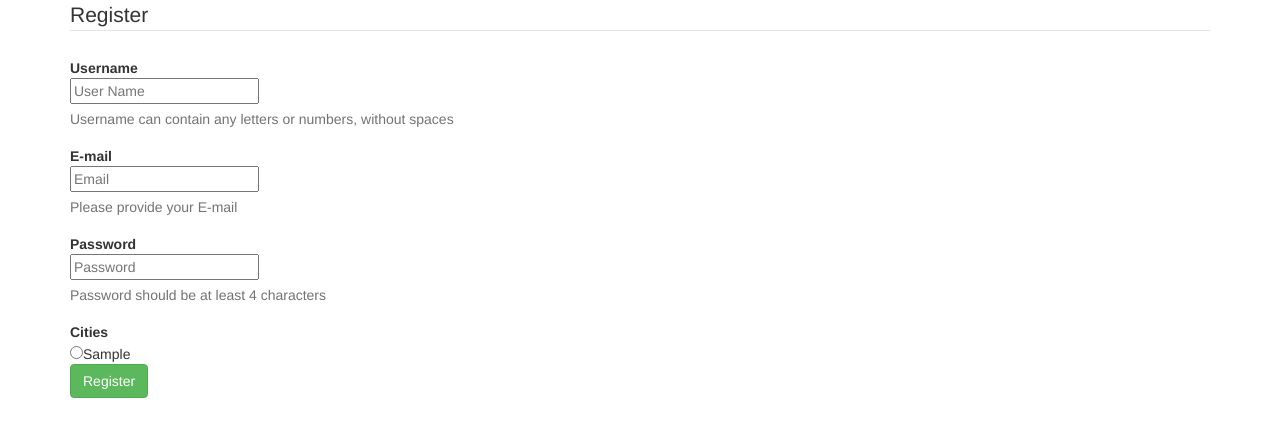
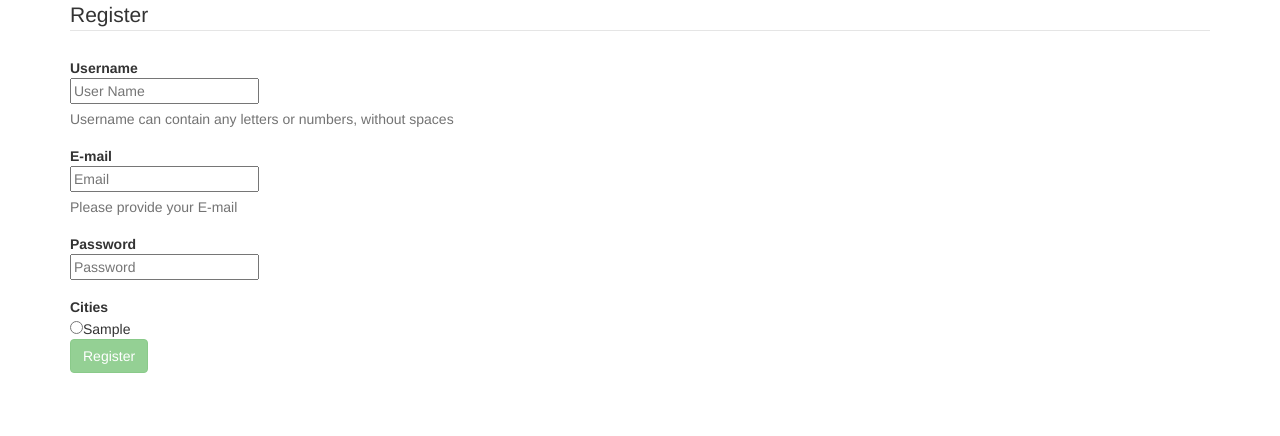
Before and after one commit to CodeKul/ANG2017624-ANGULAR, an Angular app: page / in a window 1280 px wide. Shown: the top 436 px of the page. Built offline with nearby package versions, Linux system fonts and the light colour scheme.

Commit message:
forms: data driven custom validators

```diff
--- a/src/app/forms/data-driven.component.html
+++ b/src/app/forms/data-driven.component.html
@@ -13,7 +13,7 @@
           class="input-xlarge"
           formControlName="usNm">
 
-        <p class="help-block" >Username can contain any letters or numbers, without spaces</p>
+        <p class="help-block" *ngIf="formGroup.controls.usNm.invalid">Username can contain any letters or numbers, without spaces</p>
       </div>
     </div>
 
@@ -27,7 +27,7 @@
           class="input-xlarge"
           formControlName="eml">
 
-        <p class="help-block">Please provide your E-mail</p>
+        <p class="help-block" *ngIf="formGroup.controls.eml.invalid">Please provide your E-mail</p>
       </div>
     </div>
 
@@ -40,7 +40,7 @@
           placeholder="Password"
           class="input-xlarge"
           formControlName="pwd">
-        <p class="help-block">Password should be at least 4 characters</p>
+        <p class="help-block" *ngIf="formGroup.controls.pwd.invalid">{{formGroup.controls.pwd.errors.err}}</p>
       </div>
     </div>
 
@@ -56,7 +56,7 @@
     <div class="control-group">
       <!-- Button -->
       <div class="controls">
-        <button type="submit" class="btn btn-success">Register</button>
+        <button [disabled]="formGroup.invalid" type="submit" class="btn btn-success">Register</button>
       </div>
     </div>
   </fieldset>
--- a/src/app/forms/data-driven.component.ts
+++ b/src/app/forms/data-driven.component.ts
@@ -1,5 +1,5 @@
 import { Component, OnInit } from '@angular/core';
-import { FormBuilder, FormGroup } from '@angular/forms';
+import { FormBuilder, FormGroup, Validators, ValidatorFn, AbstractControl } from '@angular/forms';
 
 @Component({
   selector: 'app-data-driven',
@@ -13,9 +13,9 @@ export class DataDrivenComponent implements OnInit {
     private builder: FormBuilder
   ) {
     this.formGroup = builder.group({
-      usNm: '',
-      eml: '',
-      pwd: ''
+      usNm: ['', Validators.required],
+      eml: ['', Validators.compose([Validators.required, Validators.pattern("[a-z0-9!#$%&'*+/=?^_`{|}~-]+(?:\.[a-z0-9!#$%&'*+/=?^_`{|}~-]+)*@(?:[a-z0-9](?:[a-z0-9-]*[a-z0-9])?\.)+[a-z0-9](?:[a-z0-9-]*[a-z0-9])?")])],
+      pwd: ['', Validators.compose([Validators.required, this.isPwdStartFromA()])]
     });
   }
 
@@ -25,4 +25,8 @@ export class DataDrivenComponent implements OnInit {
   onSubmit() {
     console.log(this.formGroup);
   }
+
+  isPwdStartFromA(): ValidatorFn {
+    return (ct: AbstractControl) => ct.value.charAt(0) === 'a' ? { err: 'Starts from a' } : null;
+  }
 }
```
